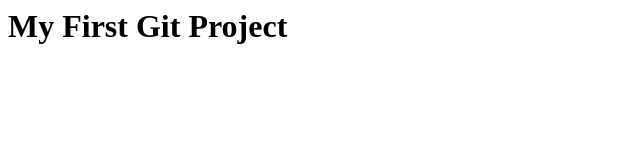
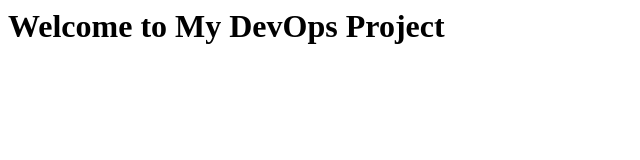
Before and after one commit to redyanaik1/my-devops-project, a plain HTML site: page index.html in a window 1280 px wide. Shown: the whole page, without its empty margins (0-640 px from the left). Drawn offline with Linux system fonts and the light colour scheme.

Commit message:
Update website homepage

```diff
--- a/index.html
+++ b/index.html
@@ -1 +1 @@
-<h1>My First Git Project</h1>
+<h1>Welcome to My DevOps Project</h1>
```
